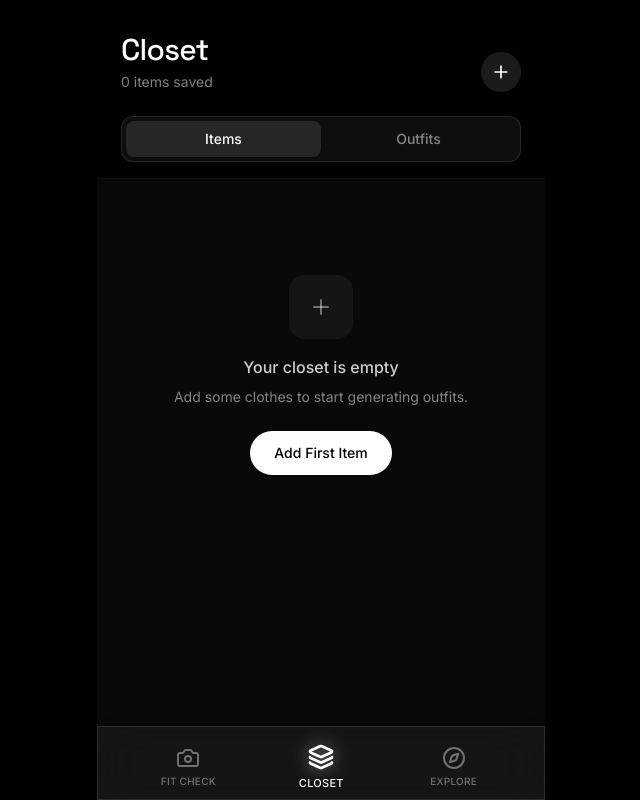
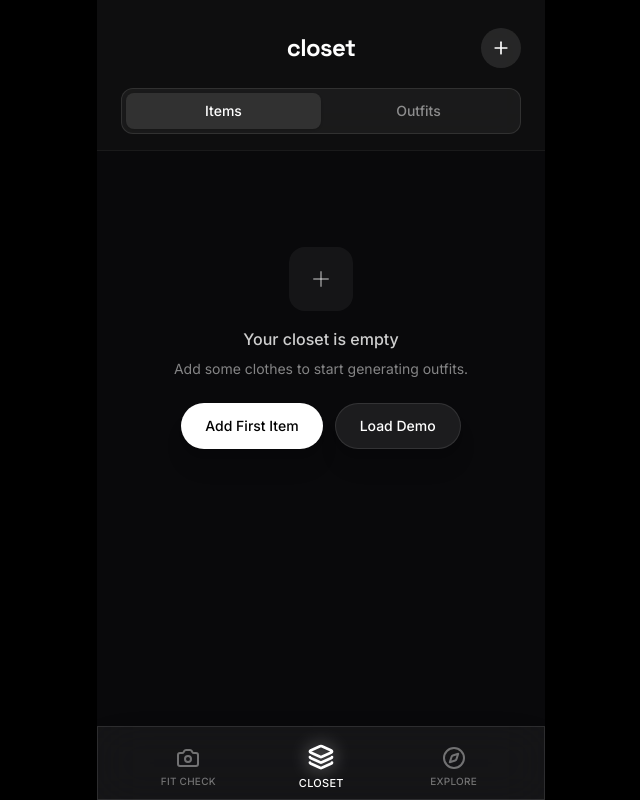
Before and after one commit to nj-codes-24/is-my-fit-cooked, a React (Vite) app: page /closet in a window 1280 px wide. Shown: the whole page, without its empty margins (319-959 px from the left). Built offline with nearby package versions, Linux system fonts and the light colour scheme.

Commit message:
feat(closet): simplify items layout to use categorized rows and mock AI
- Remove redundant category buttons and collage cards
- Remove floating 'Generate Outfits' button from items tab
- Add 'Load Demo' feature for empty states
- Implement mock AI delay and auto-categorization for file uploads

```diff
--- a/src/pages/Closet.tsx
+++ b/src/pages/Closet.tsx
@@ -1,5 +1,5 @@
 import React, { useState, useRef } from "react";
-import { Plus, Sparkles, Loader2, RefreshCw } from "lucide-react";
+import { Plus, Sparkles, Loader2, RefreshCw, Shirt, ShoppingBag, Search, ChevronRight } from "lucide-react";
 import { motion, AnimatePresence } from "motion/react";
 import { useWardrobeStore } from "../store";
 import { Outfit } from "../types";
@@ -9,21 +9,41 @@ export function Closet() {
   const fileInputRef = useRef<HTMLInputElement>(null);
 
   const [isGenerating, setIsGenerating] = useState(false);
+  const [isUploading, setIsUploading] = useState(false);
   const [outfits, setOutfits] = useState<Outfit[]>([]);
   const [activeTab, setActiveTab] = useState<"items" | "outfits">("items");
+
+  const loadDemoCloset = () => {
+    const demos = [
+      { id: 'd1', category: 'T-Shirts', color: 'Black', image: 'https://images.unsplash.com/photo-1521572163474-6864f9cf17ab?auto=format&fit=crop&q=80&w=500', addedAt: Date.now() },
+      { id: 'd2', category: 'Pants', color: 'Blue', image: 'https://images.unsplash.com/photo-1624378439575-d1ead6cb46bc?auto=format&fit=crop&q=80&w=500', addedAt: Date.now() },
+      { id: 'd3', category: 'Shoes', color: 'White', image: 'https://images.unsplash.com/photo-1542291026-7eec264c27ff?auto=format&fit=crop&q=80&w=500', addedAt: Date.now() },
+      { id: 'd4', category: 'Accessories', color: 'Silver', image: 'https://images.unsplash.com/photo-1523206489230-c012c64b2b48?auto=format&fit=crop&q=80&w=500', addedAt: Date.now() },
+      { id: 'd5', category: 'T-Shirts', color: 'White', image: 'https://images.unsplash.com/photo-1583743814966-8936f5b7be1a?auto=format&fit=crop&q=80&w=500', addedAt: Date.now() },
+    ];
+    demos.forEach(d => addItem(d));
+  };
 
   const handleFileUpload = (e: React.ChangeEvent<HTMLInputElement>) => {
     const file = e.target.files?.[0];
     if (file) {
+      setIsUploading(true);
       const reader = new FileReader();
       reader.onloadend = () => {
+        // Simulate AI categorization delay
+        setTimeout(() => {
+          const categories = ['Shirts', 'T-Shirts', 'Pants', 'Shoes', 'Accessories'];
+          const randomCategory = categories[Math.floor(Math.random() * categories.length)];
+
           addItem({
             id: Math.random().toString(36).substring(7),
-          category: "Uncategorized",
+            category: randomCategory,
             color: "Unknown",
             image: reader.result as string,
             addedAt: Date.now(),
           });
+          setIsUploading(false);
+        }, 1500);
       };
       reader.readAsDataURL(file);
     }
@@ -61,17 +81,14 @@ export function Closet() {
   return (
     <div className="flex flex-col min-h-full pb-8">
       {/* Header */}
-      <header className="px-6 pt-8 pb-4 sticky top-0 bg-black/80 backdrop-blur-xl z-10 border-b border-white/5">
-        <div className="flex justify-between items-end">
-          <div>
-            <h1 className="font-display text-3xl tracking-tight font-medium">Closet</h1>
-            <p className="text-white/50 text-sm mt-1">{items.length} items saved</p>
-          </div>
+      <header className="px-6 pt-8 pb-4 sticky top-0 bg-[#111111]/80 backdrop-blur-xl z-20 border-b border-white/5">
+        <div className="flex justify-center items-center relative">
+          <h1 className="font-display text-2xl tracking-tight font-bold text-white lowercase">closet</h1>
           <button
-            onClick={() => fileInputRef.current?.click()}
-            className="w-10 h-10 rounded-full bg-white/10 flex items-center justify-center active:scale-95 transition-transform"
+            onClick={() => !isUploading && fileInputRef.current?.click()}
+            className="absolute right-0 w-10 h-10 rounded-full bg-white/10 flex items-center justify-center hover:bg-white/20 active:scale-95 transition-colors"
           >
-            <Plus size={20} className="text-white" />
+            {isUploading ? <Loader2 size={20} className="text-white animate-spin" /> : <Plus size={20} className="text-white" />}
           </button>
           <input
             type="file"
@@ -81,6 +98,7 @@ export function Closet() {
             onChange={handleFileUpload}
           />
         </div>
+
 
         {/* Custom Segmented Control */}
         <div className="flex p-1 mt-6 bg-white/5 rounded-xl border border-white/10 relative">
@@ -122,38 +140,53 @@ export function Closet() {
                   </div>
                   <p className="text-white/80 font-medium">Your closet is empty</p>
                   <p className="text-white/50 text-sm mt-2 mb-6">Add some clothes to start generating outfits.</p>
+                  <div className="flex gap-3">
                     <button
                       onClick={() => fileInputRef.current?.click()}
-                    className="px-6 py-3 rounded-full bg-white text-black font-medium text-sm"
+                      className="px-6 py-3 rounded-full bg-white text-black font-medium text-sm shadow-xl"
                     >
                       Add First Item
                     </button>
+                    <button
+                      onClick={loadDemoCloset}
+                      className="px-6 py-3 rounded-full bg-[#1C1C1E] border border-white/10 text-white font-medium text-sm hover:bg-white/10 transition-colors shadow-xl"
+                    >
+                      Load Demo
+                    </button>
+                  </div>
                 </div>
               ) : (
                 <>
-                  <div className="grid grid-cols-3 gap-3">
-                    {items.map((item) => (
-                      <div key={item.id} className="relative aspect-square rounded-2xl overflow-hidden bg-zinc-900 border border-white/5 group">
-                        <img src={item.image} alt="Clothing item" className="w-full h-full object-cover" />
+                <div className="pb-24">
+                  {/* Netflix Style Rows */}
+                  {['Shirts', 'T-Shirts', 'Pants', 'Shoes', 'Accessories'].map((category, idx) => {
+                    const categoryItems = items.filter(item => item.category === category);
+                    return (
+                    <div key={category} className="mb-8">
+                      <div className="px-4 flex items-center justify-between mb-4">
+                        <h2 className="text-lg font-semibold text-white/90">{category}</h2>
+                        <ChevronRight size={20} className="text-white/30" />
+                      </div>
+                      <div className="flex gap-3 overflow-x-auto px-4 pb-4 snap-x hide-scrollbar">
+                        {categoryItems.map((item, i) => (
+                          <div key={`${category}-${i}`} className="shrink-0 w-[140px] aspect-[4/5] bg-[#1C1C1E] border border-white/5 rounded-[24px] overflow-hidden snap-start relative group shadow-lg">
+                            <img src={item.image} alt={category} className="w-full h-full object-cover opacity-90 group-hover:opacity-100 transition-opacity" />
                             <button
                               onClick={() => removeItem(item.id)}
-                          className="absolute top-2 right-2 w-6 h-6 rounded-full bg-black/60 flex items-center justify-center opacity-0 group-hover:opacity-100 transition-opacity"
+                              className="absolute top-2 right-2 w-8 h-8 rounded-full bg-black/60 flex items-center justify-center opacity-0 group-hover:opacity-100 transition-opacity backdrop-blur-md"
                             >
-                          <Plus size={12} className="text-white rotate-45" />
+                              <Plus size={16} className="text-white rotate-45" />
                             </button>
                           </div>
                         ))}
+                        {categoryItems.length === 0 && (
+                          <div className="shrink-0 w-[140px] aspect-[4/5] bg-[#1C1C1E] border border-white/5 rounded-[24px] flex items-center justify-center shadow-lg">
+                            <span className="text-white/30 text-sm">Empty</span>
                           </div>
-
-                  <div className="sticky bottom-24 left-0 right-0 px-4 pointer-events-none flex justify-center">
-                    <button
-                      onClick={generateOutfits}
-                      disabled={isGenerating || items.length < 2}
-                      className="pointer-events-auto w-full max-w-xs py-4 rounded-full bg-white text-black font-medium flex items-center justify-center gap-2 active:scale-[0.98] transition-transform disabled:opacity-50 disabled:active:scale-100 shadow-2xl"
-                    >
-                      <Sparkles size={20} />
-                      Generate Outfits
-                    </button>
+                        )}
+                      </div>
+                    </div>
+                  )})}
                 </div>
                 </>
               )}
```
Lines whose indentation alone changed are shown as unchanged.
